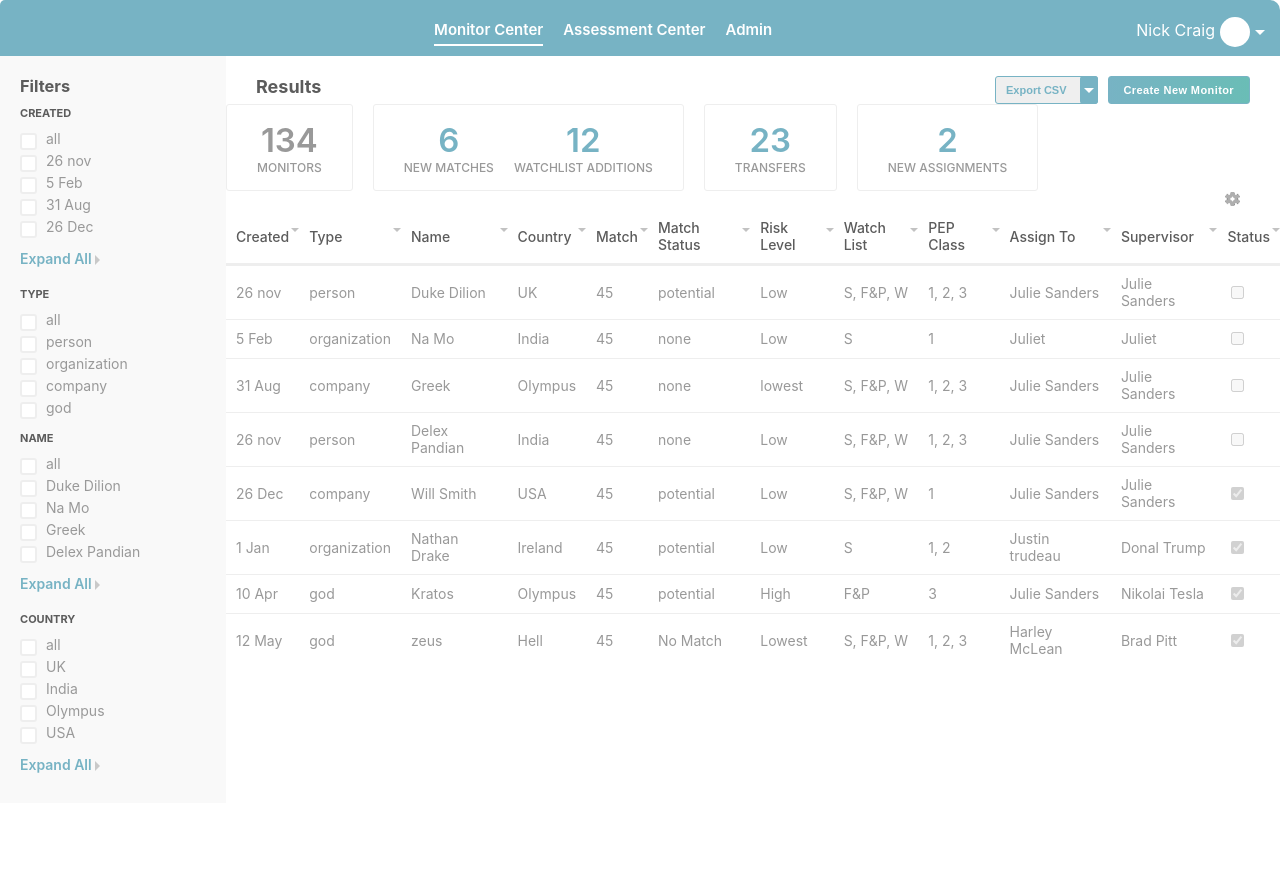
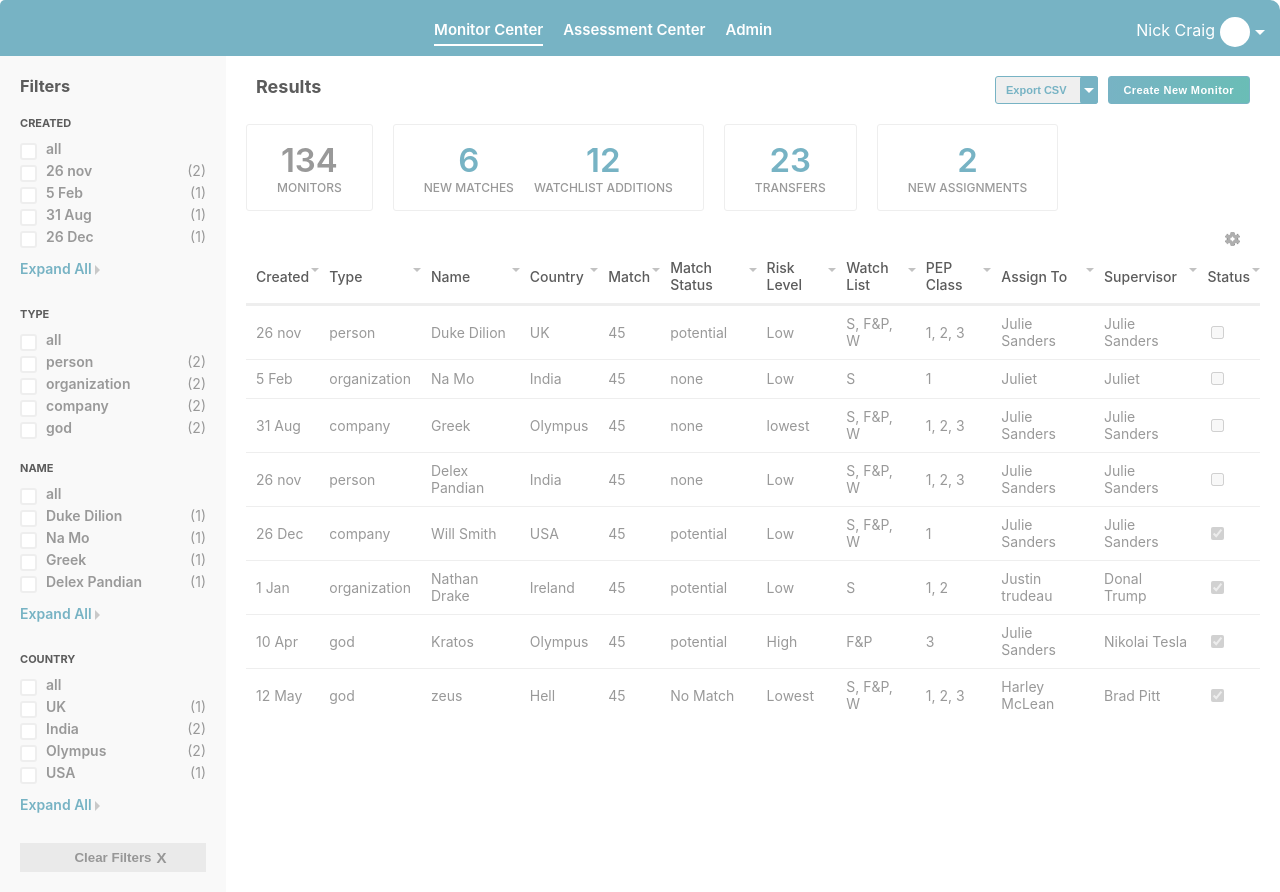
Before and after one commit to grimstroke/dreamlabs-dashboard, a React (Create React App) app: page / in a window 1280 px wide. Before the commit the page ends 803 px from the top, so only its background shows below. Built offline with nearby package versions, Linux system fonts and the light colour scheme.

Commit message:
clear filters and filter counts are added

```diff
--- a/src/common/variables.scss
+++ b/src/common/variables.scss
@@ -10,3 +10,5 @@ $scroll-thumb: #c2c2c2;
 $filter-gray: #c9c9c9;
 $scroll-track: #efefef;
 $filter-bg: #f9f9f9;
+$clear-filter-bg: #eaeaea;
+$clear-filter-text: #979797;
--- a/src/components/dashboard/Dashboard.js
+++ b/src/components/dashboard/Dashboard.js
@@ -107,8 +107,6 @@ class Dashboard extends React.Component {
 
   setFilter = (type, value, e) => {
     const { filterList } = this.state;
-
-    console.log(filterList);
     if (type && value && e) {
       if (e.target.checked) {
         if (value !== 'all') {
@@ -311,6 +309,34 @@ class Dashboard extends React.Component {
     });
   };
 
+  clearFilters = () => {
+    const { filterList } = this.state;
+    const keys = this.getKeys();
+    keys.map((key) => {
+      filterList[key].activeFilters = [];
+      return key;
+    });
+    this.setState(() => {
+      return { filterList };
+    });
+    this.filterMonitors();
+  };
+
+  getValueOccurrences = (key, value) => {
+    const { monitors } = this.state;
+    if (key && value && monitors) {
+      let acc = 0;
+      monitors.map((monitor) => {
+        if (monitor[key] === value) {
+          acc++;
+        }
+        return monitor;
+      });
+      return acc;
+    }
+    return null;
+  };
+
   showDefaultFilter = (key) => {
     const { filterList } = this.state;
     filterList[key].filterLength = this.state.filterLength;
@@ -329,7 +355,9 @@ class Dashboard extends React.Component {
           monitorKeys={this.getKeys()}
           showAllFilter={this.showAllFilter}
           showDefaultFilter={this.showDefaultFilter}
+          clearFilters={this.clearFilters}
           defaultFilterLength={this.state.filterLength}
+          getValueOccurrences={this.getValueOccurrences}
         />
         <div className={cx(styles['dashboard-table-container'])}>
           <DashboardHeader />
--- a/src/components/dashboard/dashboard.module.scss
+++ b/src/components/dashboard/dashboard.module.scss
@@ -1,12 +1,12 @@
 @import '../../common/variables.scss';
+.overflow-table {
+  padding: 0 20px;
+}
 .dashboardContainer {
   font-size: 14px;
   display: flex;
   .dashboard-table-container {
     width: 85%;
-  }
-  .overflow-table {
-    overflow-x: scroll;
   }
   .icon-container {
     text-align: right;
@@ -166,3 +166,8 @@
     overflow-x: scroll;
   }
 }
+@media only screen and (max-width: 800px) {
+  .overflow-table {
+    overflow-x: scroll;
+  }
+}
--- a/src/components/dashboard/dashboardHeader.module.scss
+++ b/src/components/dashboard/dashboardHeader.module.scss
@@ -12,6 +12,7 @@
   .dashboardButtonContainer {
     display: flex;
     .export-button {
+      outline: none;
       color: $primary-color;
       font-size: 11px;
       font-weight: 600;
@@ -43,6 +44,7 @@
       }
     }
     .new-button {
+      outline: none;
       color: $secondary-color;
       font-size: 11px;
       font-weight: 600;
@@ -59,6 +61,7 @@
 .dashboard-flex-box {
   display: flex;
   flex-wrap: wrap;
+  padding: 20px;
   column-gap: 20px;
   .dashboard-item-outer {
     display: flex;
--- a/src/components/dashboard/filter/Filter.js
+++ b/src/components/dashboard/filter/Filter.js
@@ -68,6 +68,11 @@ class Filter extends React.Component {
                       />
                       <span className={cx(styles.checkmark)} />
                     </label>
+                    {filter !== 'all' && (
+                      <span className={cx(styles['filter-value'])}>
+                        ({this.props.getValueOccurrences(key, filter)})
+                      </span>
+                    )}
                   </div>
                 )
               );
@@ -84,6 +89,15 @@ class Filter extends React.Component {
       <div className={cx(styles['filter-container'])}>
         <h3>{this.props.filterTitle}</h3>
         {this.getFilterRows()}
+        <button
+          type="button"
+          onClick={() => {
+            this.props.clearFilters();
+          }}
+          className={`${styles['clear-filter']} `}
+        >
+          Clear Filters
+        </button>
       </div>
     );
   }
--- a/src/components/dashboard/filter/Filter.module.scss
+++ b/src/components/dashboard/filter/Filter.module.scss
@@ -7,9 +7,29 @@
   h3 {
     margin: 0;
   }
+  .filter-value {
+    color: $text-gray;
+  }
+  .clear-filter {
+    outline: none;
+    background-color: $clear-filter-bg;
+    color: $clear-filter-text;
+    border: none;
+    padding: 7px 0;
+    width: 100%;
+    font-weight: 600;
+    position: relative;
+    &::after {
+      content: 'X';
+      position: absolute;
+      margin-left: 5px;
+      margin-top: -1px;
+      font-size: 15px;
+    }
+  }
 }
 .filter-items-container {
-  display: block;
+  margin: 20px 0;
   .filter-item-expand,
   .filter-less {
     color: $primary-color;
@@ -39,6 +59,7 @@
   label {
     color: $text-gray;
     cursor: pointer;
+    font-weight: 600;
     &:hover {
       color: $primary-color;
       text-shadow: 0 0 0.65px $primary-color, 0 0 0.65px $primary-color;
@@ -90,6 +111,7 @@
 }
 .filter-item-container {
   display: flex;
+  justify-content: space-between;
   position: relative;
   padding-left: 26px;
   padding-bottom: 5px;
```
